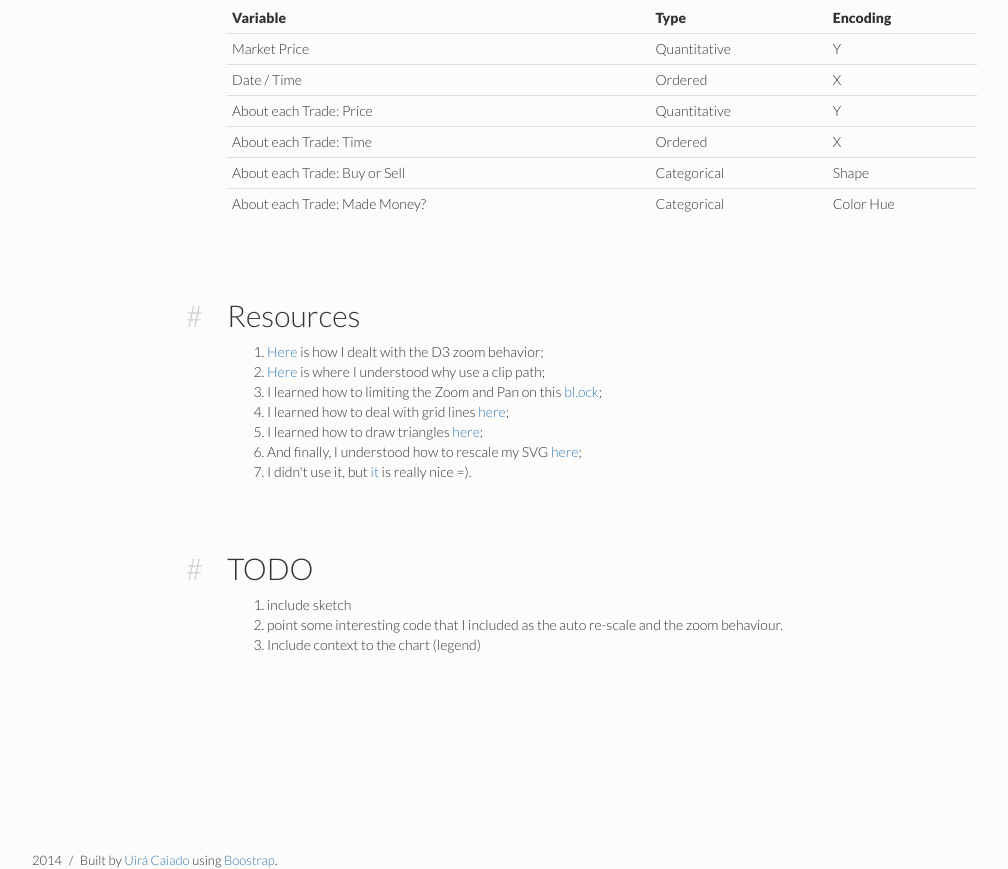
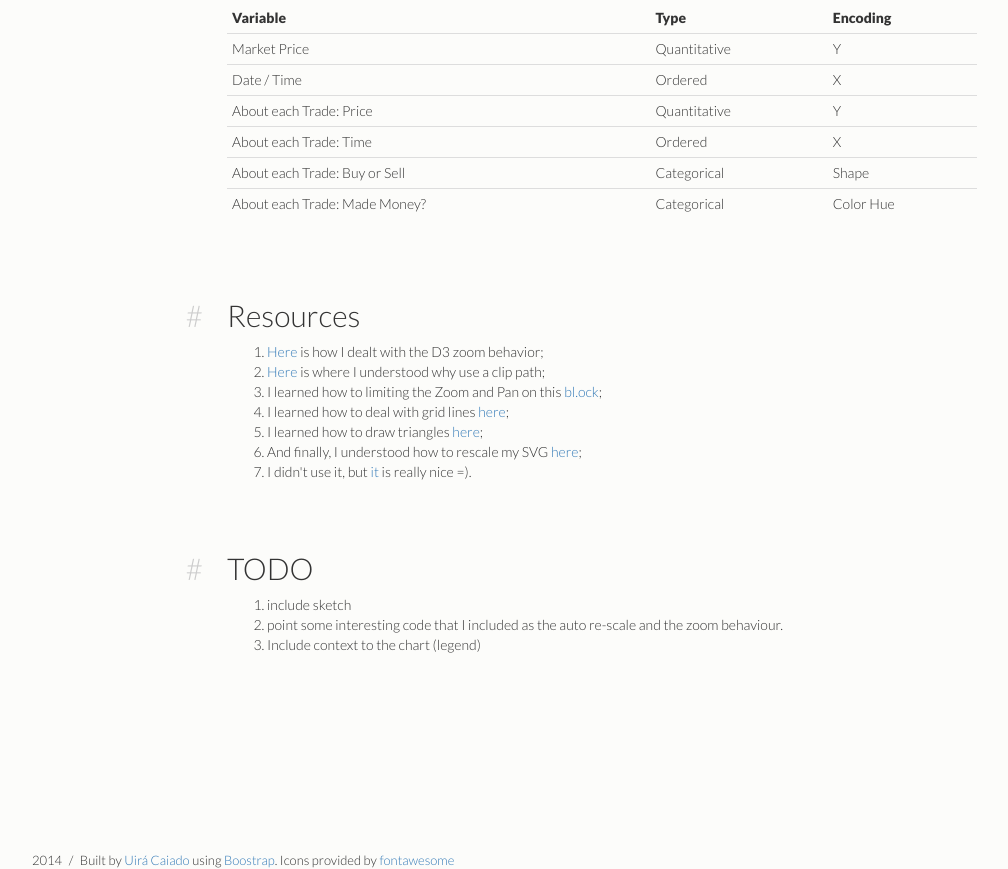
Before and after one commit to ucaiado/myPortfolio, a plain HTML site: page projects/lineChartAndPoints/index.html in a window 1280 px wide. Shown: the part 1117-1986 px from the top of the page, without its empty margins (38-1046 px from the left). Drawn offline with nearby package versions, Linux system fonts and the light colour scheme; a small style sheet from the web is missing.

Commit message:
modify the footer informations

```diff
--- a/projects/lineChartAndPoints/index.html
+++ b/projects/lineChartAndPoints/index.html
@@ -248,6 +248,7 @@
       <footer>
         <aside>2014</aside>
           Built by <a href="http://br.linkedin.com/in/ucaiado">Uirá Caiado</a> using <a href="http://getbootstrap.com">Boostrap</a>.
+          Icons provided by <a href="http://fontawesome.io/icons/">fontawesome</a>
       </footer>
 
 	</div><!-- end container -->
```
